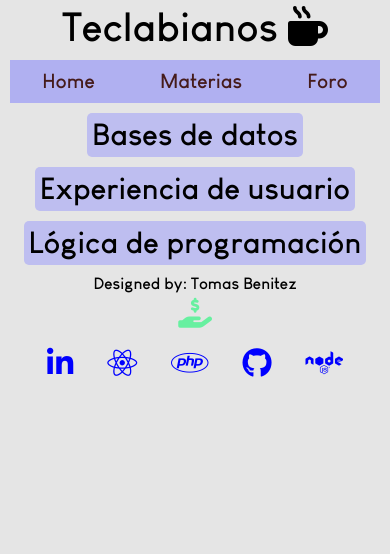
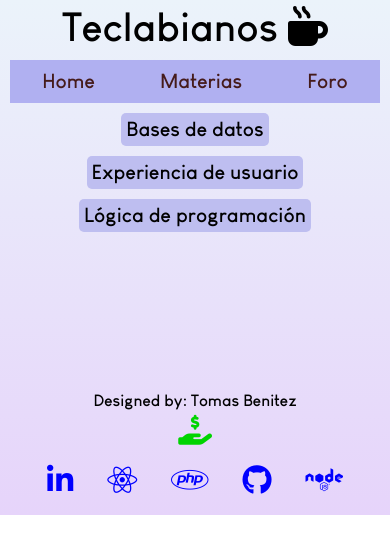
Before and after one commit to TomasBenitezTri/TeclabianosFront, a React (Create React App) app: page /materias in a window 390 px wide. Shown: the top 554 px of the page. Built offline with nearby package versions, Linux system fonts and the light colour scheme.

Commit message:
commit 3

```diff
--- a/public/index.html
+++ b/public/index.html
@@ -39,4 +39,5 @@
     </script> </div>
     </div>
     </body>
+
 </html>
--- a/src/estilos/armado.css
+++ b/src/estilos/armado.css
@@ -7,22 +7,18 @@
 	font-family: "fuente2";
 	src: url(Louis_George_Cafe_Light.ttf);
 }
-
-body{
-    background: rgb(196, 235, 240);
-}
 #root{
     font-family: "fuente1";
+    background: linear-gradient( rgb(235, 243, 250),rgb(230, 212, 250));
+
 }
 
-.linea{
-    border: solid 1px;
-    margin: 20px;
-}
 .disqus{
     margin: auto;
     width: 50%;
+    background: linear-gradient( rgb(211, 242, 246),rgb(184, 184, 246))
 }
+
 .caja_general{
     display: flex;
     justify-content: center;
@@ -75,7 +71,7 @@ body{
 .fa-hand-holding-dollar{
     font-size: 30px;
     margin: 5px;
-    color:rgb(103, 240, 160);
+    color:rgb(0, 212, 0);
 }
 
 .iconos-footer{
--- a/src/estilos/chat.css
+++ b/src/estilos/chat.css
@@ -2,7 +2,6 @@
 @import url(https://maxcdn.bootstrapcdn.com/font-awesome/4.2.0/css/font-awesome.min.css);
 
 html, body {
-    background: #e5e5e5;
     font-family: 'Lato', sans-serif;
     margin: 0px auto;
 }
--- a/src/estilos/materias_foro.css
+++ b/src/estilos/materias_foro.css
@@ -2,6 +2,7 @@
 .materias{
     display: flex;
     flex-direction: column;
+    margin-bottom: 150px;
 }
 .cajamaterias{
     display: flex;
@@ -34,6 +35,9 @@
         width:300px;
         height:160px;
     }
+    .caja_materias{
+        font-size: 20px;
+    }
 
 }
 
@@ -44,10 +48,6 @@
     flex-direction: column;
 }
 
-.tabla{
-    justify-content: center;
-
-}
 
 .comentario{
     display: flex;
@@ -206,4 +206,8 @@
         margin: 2px;
 
     }
+
+    .nombre_comentario2{
+        background: none;
+    }
 }
```
